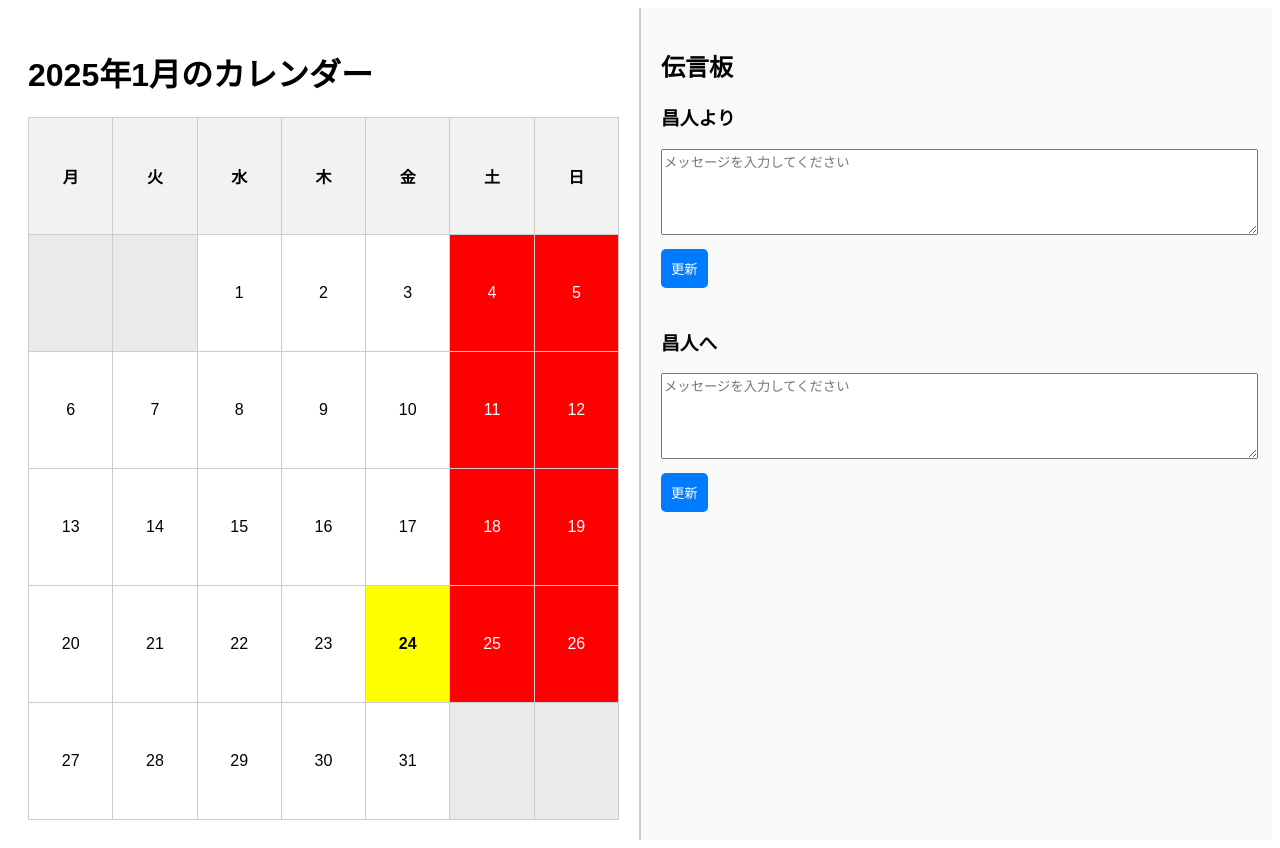
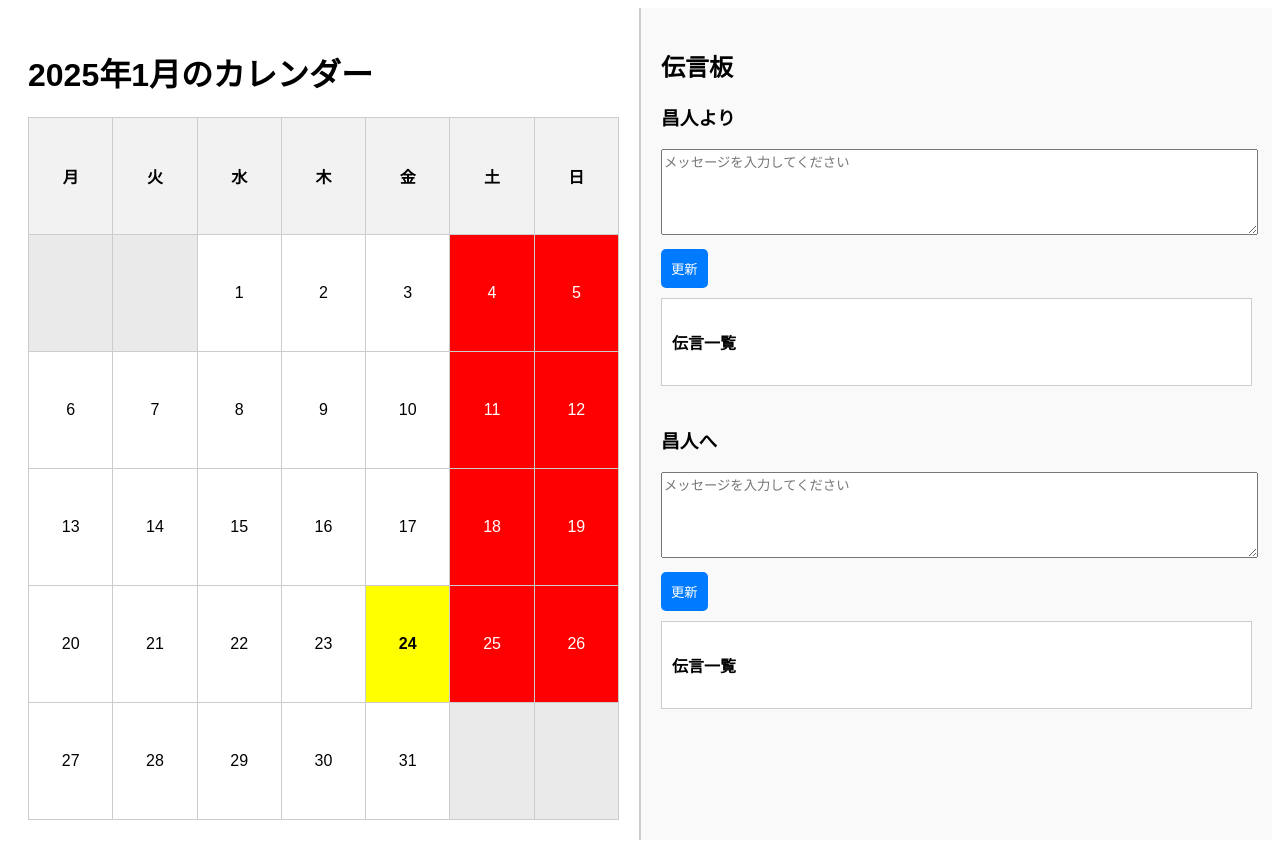
Before and after one commit to honjobunseki/flask-attendance-app, a Flask app: page / in a window 1280 px wide. Run offline with Flask 3, Linux system fonts and the light colour scheme; data that the repository does not hold is empty; some libraries are stand-ins or nearby versions.

Commit message:
Update calendar.html

```diff
--- a/templates/calendar.html
+++ b/templates/calendar.html
@@ -44,7 +44,7 @@
         .empty {
             background-color: #eaeaea;
         }
-        .message {
+        .message-section {
             margin-bottom: 40px;
         }
         textarea {
@@ -60,8 +60,16 @@
             border-radius: 5px;
             cursor: pointer;
         }
+        button:hover {
+            background-color: #0056b3;
+        }
         .message-list {
-            margin-top: 20px;
+            margin-top: 10px;
+            max-height: 200px;
+            overflow-y: auto;
+            border: 1px solid #ccc;
+            padding: 10px;
+            background-color: #fff;
         }
     </style>
 </head>
@@ -116,7 +124,7 @@
     </div>
     <div class="message-board">
         <h2>伝言板</h2>
-        <div class="message">
+        <div class="message-section">
             <h3>昌人より</h3>
             <form method="POST">
                 <textarea name="message" placeholder="メッセージを入力してください"></textarea>
@@ -124,12 +132,13 @@
                 <button type="submit">更新</button>
             </form>
             <div class="message-list">
+                <h4>伝言一覧</h4>
                 {% for msg in messages.from_masato %}
                     <p>{{ msg.timestamp }} - {{ msg.message }}</p>
                 {% endfor %}
             </div>
         </div>
-        <div class="message">
+        <div class="message-section">
             <h3>昌人へ</h3>
             <form method="POST">
                 <textarea name="message" placeholder="メッセージを入力してください"></textarea>
@@ -137,6 +146,7 @@
                 <button type="submit">更新</button>
             </form>
             <div class="message-list">
+                <h4>伝言一覧</h4>
                 {% for msg in messages.to_masato %}
                     <p>{{ msg.timestamp }} - {{ msg.message }}</p>
                 {% endfor %}
```
